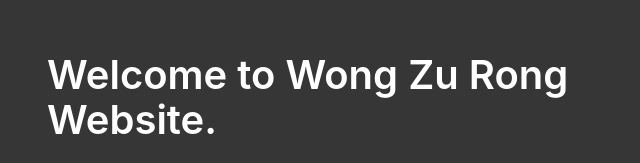
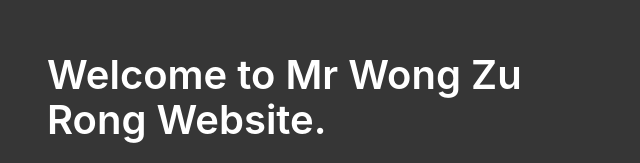
Before and after one commit to WongZuRong/wongzurong.github.io, a plain HTML site: page index.html in a window 1280 px wide. Shown: the part 197-360 px from the top of the page, without its empty margins (311-951 px from the left). Drawn offline with nearby package versions, Linux system fonts and the light colour scheme.

Commit message:
Update index.html

```diff
--- a/index.html
+++ b/index.html
@@ -5,7 +5,7 @@
         <link rel="stylesheet"
             href="https://cdn.jsdelivr.net/npm/bulma@0.9.2/css/bulma.min.css">
         <meta name="viewport" content="width=device-width, initial-scale=1">
-        <script src='https://kit.fontawesome.com/a076d05399.js' crossorigin='anonymous'></script>
+
     </head>
 <body>
     <section class="hero is-fullheight is-dark">
@@ -15,7 +15,7 @@
                 <div class="column is-6">
                     <div class="block">
 
-                        <h1 class="title is-2">Welcome to Wong Zu Rong Website.</h1>
+                        <h1 class="title is-2">Welcome to Mr Wong Zu Rong Website.</h1>
                     </div>
                     <div class="block">
                         <h2 class="subtitle">Lorem Ipsum is simply dummy text of the printing and typesetting industry. Lorem Ipsum has been the industry's standard dummy text ever since the 1500s, when an unknown printer took a galley of type and scrambled it to make a type specimen book.<br>
```
